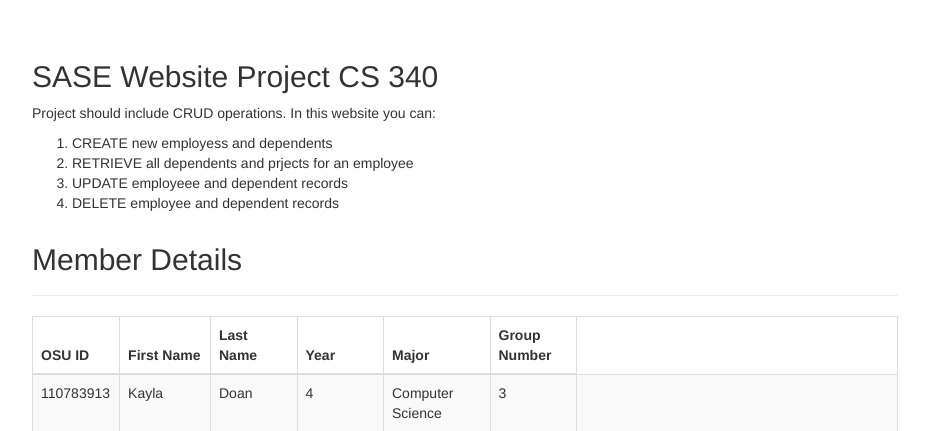
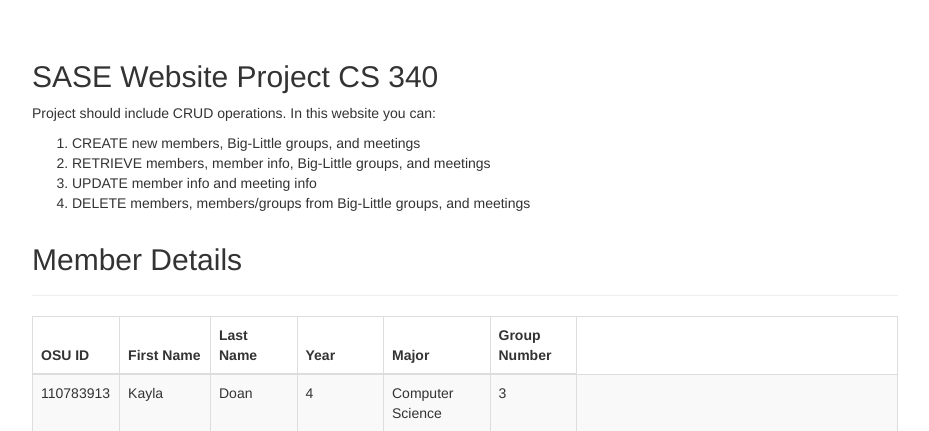
Before and after one commit to tarynlucia/cs340_final, a PHP site: page / in a window 1280 px wide. Shown: the top 431 px of the page, without its empty margins (175-1104 px from the left). Run offline with PHP 8.4, Linux system fonts and the light colour scheme; data comes from the database, SQL or seed files in the repository; data that the repository does not hold is empty.

Commit message:
Updated CRUD descriptions to match SASE variables

```diff
--- a/index.php
+++ b/index.php
@@ -45,10 +45,10 @@
 		    <div class="page-header clearfix">
 		     <h2> SASE Website Project CS 340 </h2>
                        <p> Project should include CRUD operations. In this website you can:
-				<ol> 	<li> CREATE new employess and  dependents </li>
-					<li> RETRIEVE all dependents and prjects for an employee</li>
-                                        <li> UPDATE employeee and dependent records</li>
-					<li> DELETE employee and dependent records </li>
+				<ol> 	<li> CREATE new members, Big-Little groups, and meetings </li>
+					<li> RETRIEVE members, member info, Big-Little groups, and meetings </li>
+                                        <li> UPDATE member info and meeting info </li>
+					<li> DELETE members, members/groups from Big-Little groups, and meetings  </li>
 				</ol>
 		       <h2 class="pull-left">Member Details</h2>
                         <!-- <a href="createEmployee.php" class="btn btn-success pull-right">Add New Employee</a> -->
```
